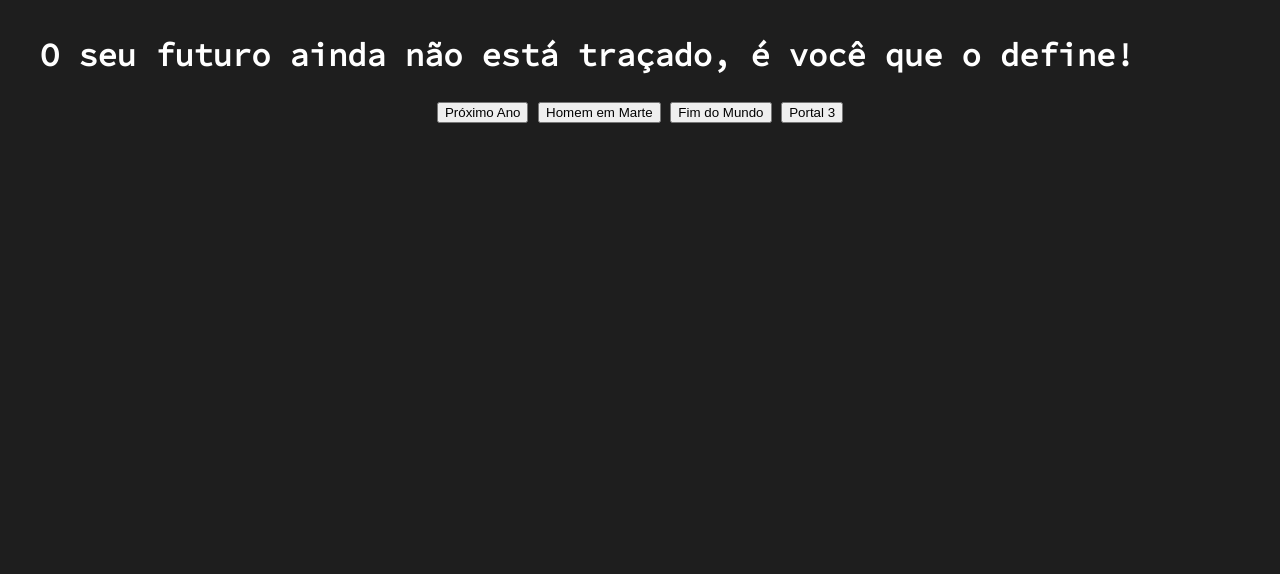
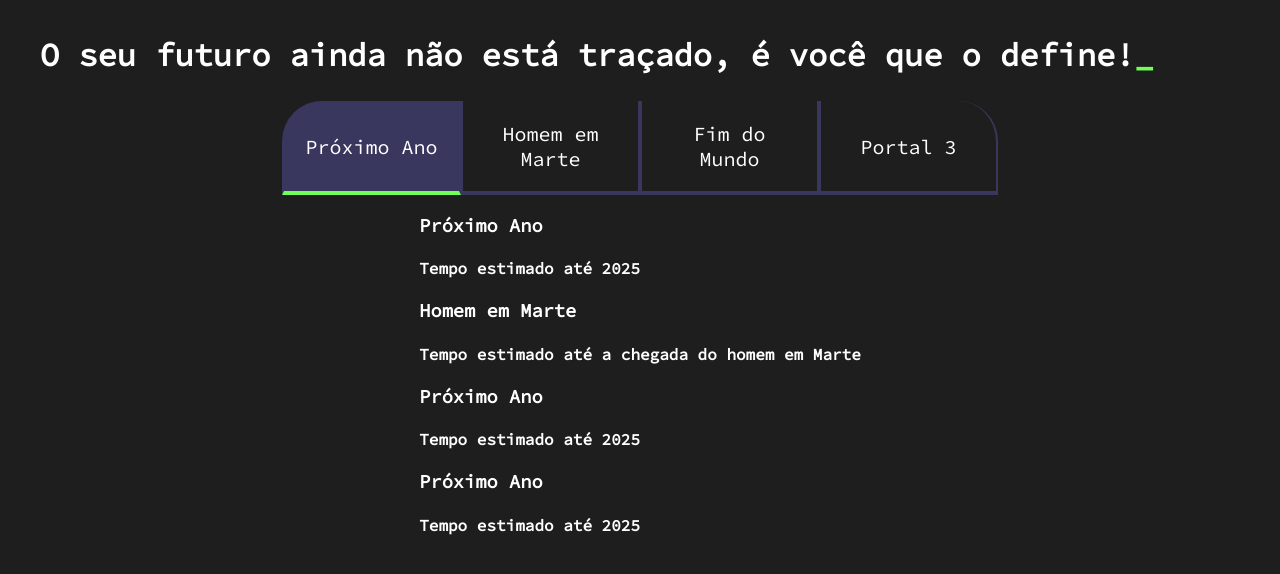
Before and after one commit to Thiago00111000/A-Esperanca-das-Estrelas, a plain HTML site: page index.html in a window 1280 px wide. Drawn offline with Linux system fonts and the light colour scheme.

Commit message:
Add files via upload

```diff
--- a/index.html
+++ b/index.html
@@ -11,13 +11,30 @@
 </head>
 <body>
     <section class="C-principal">
-        <h2 class="T-principal">O seu futuro ainda não está traçado, é você que o define!</h2>
+        <h2 class="T-principal">O seu futuro ainda não está traçado, é você que o define!<span>_</span></h2>
         <div class="botoes">
-            <button class="botao">Próximo Ano</button>
+            <button class="botao ativo">Próximo Ano</button>
             <button class="botao">Homem em Marte</button>
             <button class="botao">Fim do Mundo</button>
             <button class="botao">Portal 3</button>
         </div>
+        <div class="abas-Textos">
+            <div class="aba-Conteudos">
+                <h3 class="aba-conteudo-titulo-principal">Próximo Ano</h3>
+                <h4 class="aba-conteudo-titulo-secundario">Tempo estimado até 2025</h4>
+            </div>
+            <div class="aba-Conteudos">
+                <h3 class="aba-conteudo-titulo-principal">Homem em Marte</h3>
+                <h4 class="aba-conteudo-titulo-secundario">Tempo estimado até a chegada do homem em Marte</h4>
+            </div><div class="aba-Conteudos">
+                <h3 class="aba-conteudo-titulo-principal">Próximo Ano</h3>
+                <h4 class="aba-conteudo-titulo-secundario">Tempo estimado até 2025</h4>
+            </div><div class="aba-Conteudos">
+                <h3 class="aba-conteudo-titulo-principal">Próximo Ano</h3>
+                <h4 class="aba-conteudo-titulo-secundario">Tempo estimado até 2025</h4>
+            </div>
+        </div>
     </section>
+    <script src="main.js"></script>
 </body>
 </html>
--- /dev/null
+++ b/main.js
@@ -0,0 +1,11 @@
+const botoes = document.querySelectorAll(".botao");
+
+for(let i=0; i < botoes.length; i++){
+    botoes[i].onclick = function(){
+        for(let j=0;j<botoes.length;j++){
+            botoes[j].classList.remove("ativo");
+        }
+        botoes[i].classList.add("ativo");
+    }
+    console.log(i);
+}
--- a/style.css
+++ b/style.css
@@ -30,3 +30,48 @@ body{
     width: 100%;
     font-size: 32px;
 }
+
+.T-principal span{
+    color: var(--verde);
+}
+
+.botao{
+    font-family: 'Source Code Pro', monospace;
+    background-color: var(--botaoinativo);
+    color: var(--branco);
+    display: flex;
+    justify-content: center;
+    padding: 1em;
+    font-size: 20px;
+    align-items: center;
+    width: 100%;
+    border-bottom: 4px solid var(--botao-ativo);
+    border-right: 2px solid var(--botao-ativo);
+    border-left: 2px solid var(--botao-ativo);
+    border-top: none;
+}
+
+.botao:first-child{
+    border-radius: 40px 40px 0 0;
+}
+
+.botoes{
+    display: block;
+}
+
+.ativo{
+    background-color: var(--botao-ativo);
+    border-bottom: 4px solid  var(--verde);
+}
+
+@media screen and (min-width: 728px) {
+    .botoes{
+        display: flex;
+    }
+    .botao:first-child{
+        border-radius: 40px 0 0 0;
+    }
+    .botao:last-child{
+        border-radius: 0 40px 0 0;
+    }
+}
```
